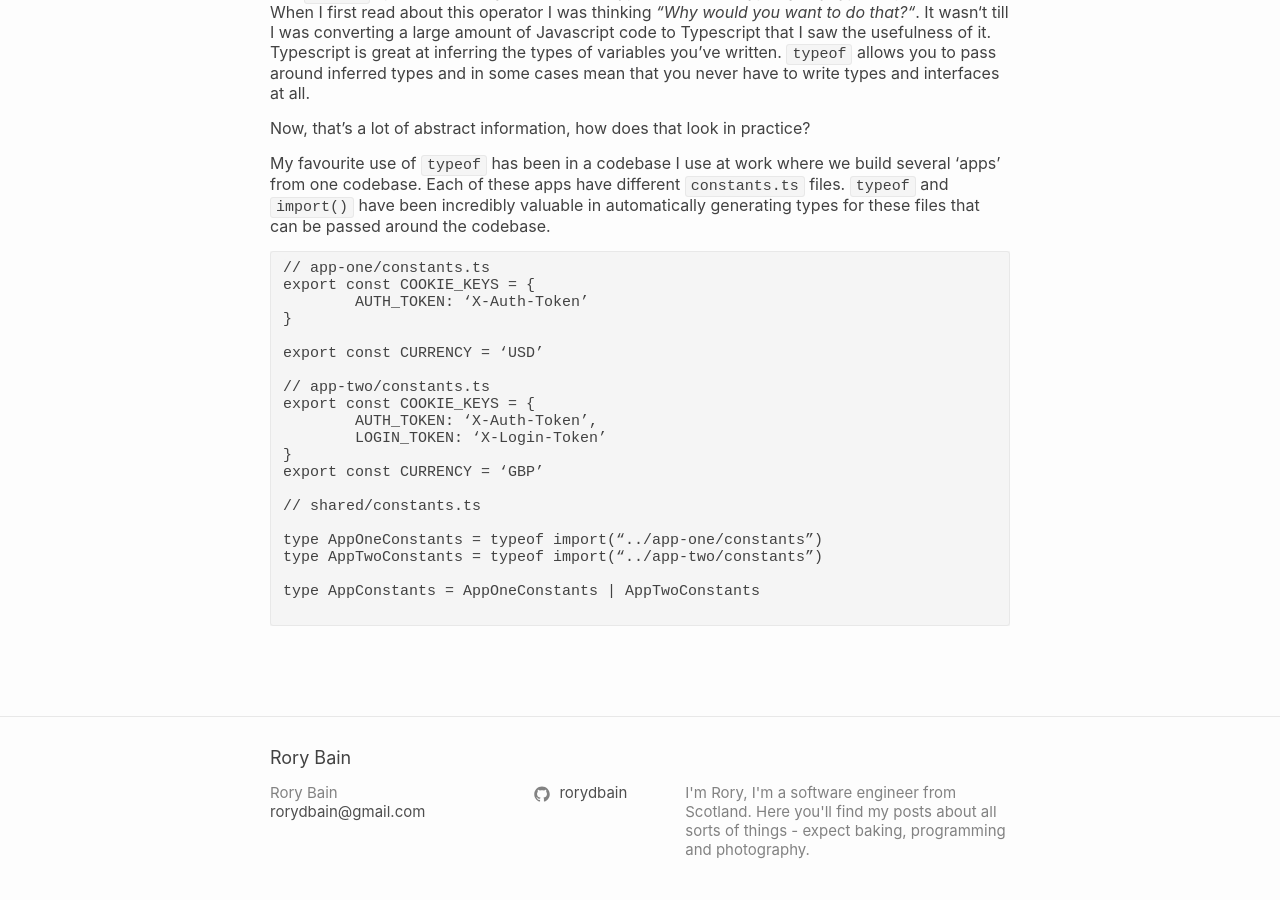
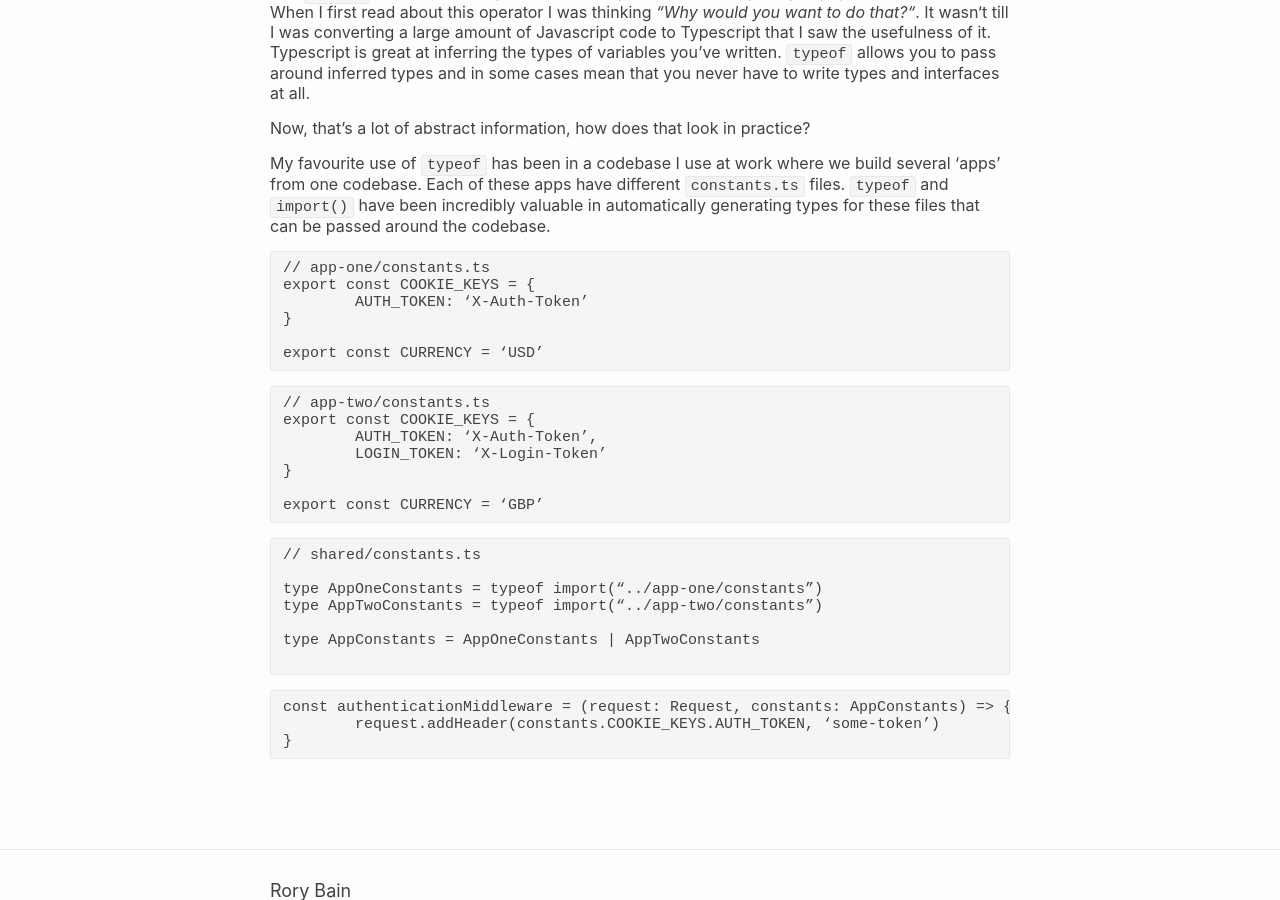
Before and after one commit to rorydbain/rorydbain.github.io, a Jekyll site: the page built from _posts/2019-10-12-flattening-typescript-union-types.markdown, in a window 1280 px wide and 900 px high, scrolled down 679 px. Built offline with Jekyll 4.4.1, drawn with Linux system fonts in a browser that asks for light colours; some web fonts are replaced.

Commit message:
splitting up code examples

````diff
--- a/_posts/2019-10-12-flattening-typescript-union-types.markdown
+++ b/_posts/2019-10-12-flattening-typescript-union-types.markdown
@@ -41,14 +41,19 @@ export const COOKIE_KEYS = {
 }
 
 export const CURRENCY = ‘USD’
+```
 
+```
 // app-two/constants.ts
 export const COOKIE_KEYS = {
 	AUTH_TOKEN: ‘X-Auth-Token’,
 	LOGIN_TOKEN: ‘X-Login-Token’
 }
+
 export const CURRENCY = ‘GBP’
+```
 
+```
 // shared/constants.ts
 
 type AppOneConstants = typeof import(“../app-one/constants”)
@@ -57,3 +62,9 @@ type AppTwoConstants = typeof import(“../app-two/constants”)
 type AppConstants = AppOneConstants | AppTwoConstants
 
 ```
+
+```
+const authenticationMiddleware = (request: Request, constants: AppConstants) => {
+	request.addHeader(constants.COOKIE_KEYS.AUTH_TOKEN, ‘some-token’)
+}
+```
````
